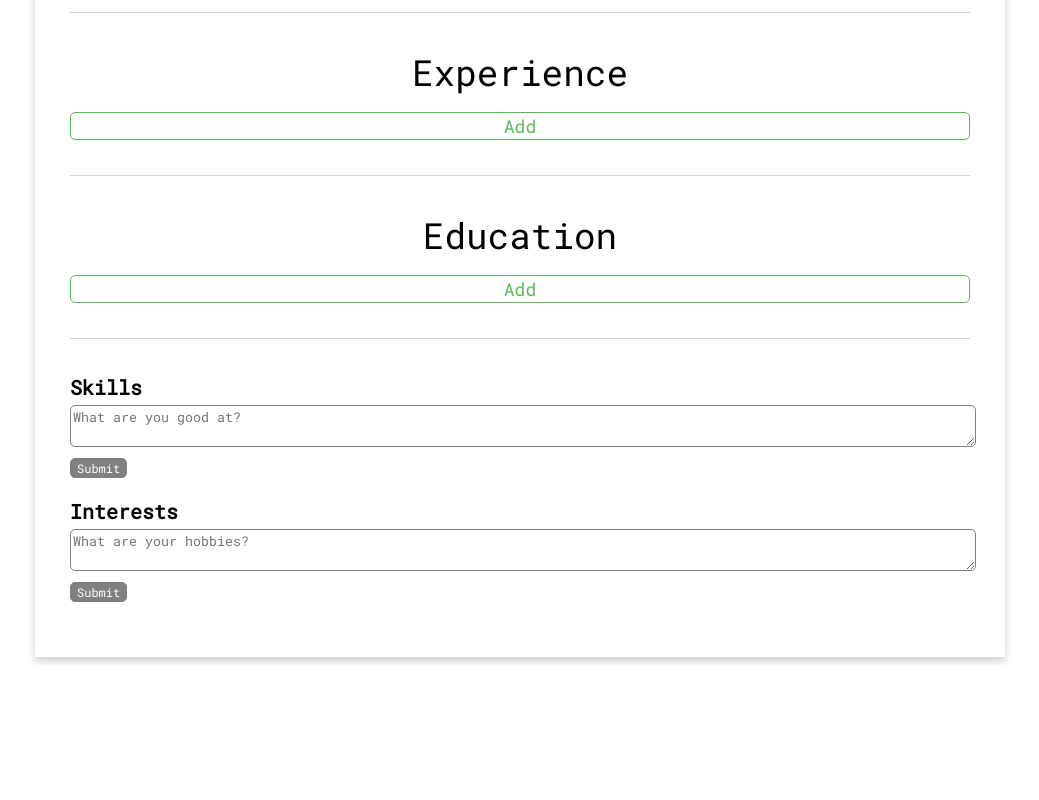
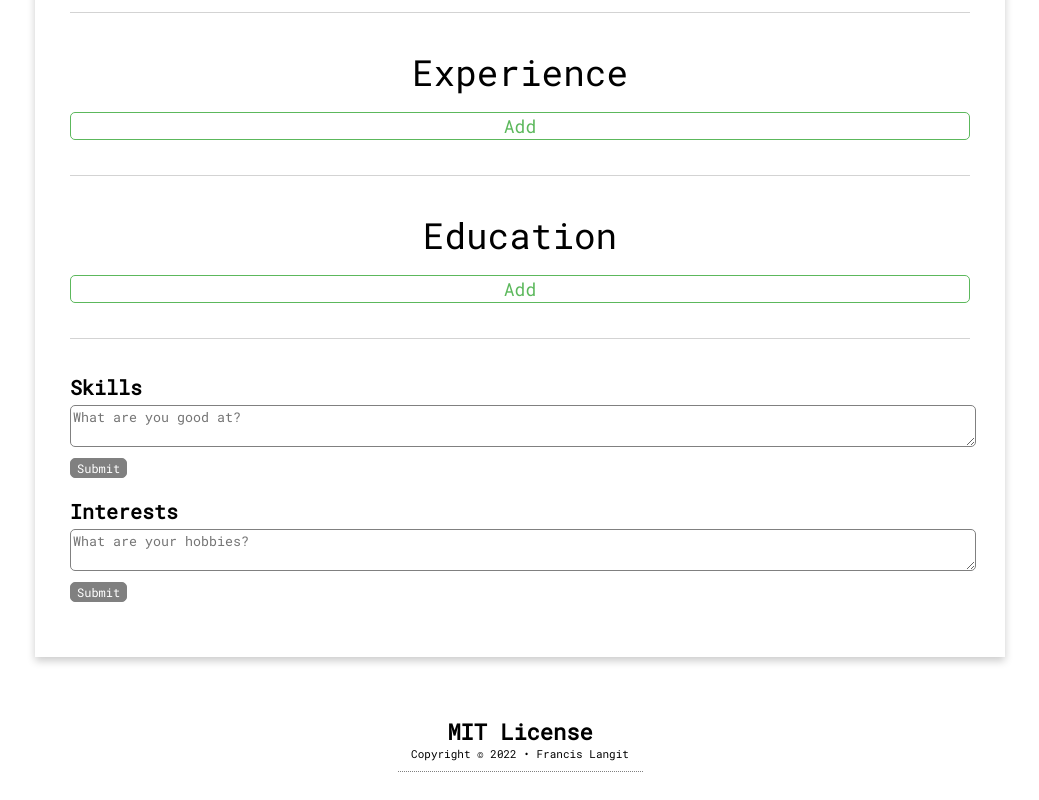
Before and after one commit to FrancisLangit/resumake, a React (Create React App) app: page / in a window 1280 px wide. Shown: the part 594-1394 px from the top of the page, without its empty margins (120-1159 px from the left). Before the commit the page ends 1259 px from the top, so only its background shows below. Built offline with nearby package versions, Linux system fonts and the light colour scheme; the HTML template or start-up script is replaced by a standard one.

Commit message:
Create and style footer component

```diff
--- a/src/App.js
+++ b/src/App.js
@@ -1,12 +1,14 @@
 import '@fontsource/roboto-mono';
 import { Header } from './components/Header/Header';
 import { Resume } from './components/Resume/Resume';
+import { Footer } from './components/Footer/Footer';
 
 const App = () => {
   return (
     <div style={{ fontFamily: 'Roboto Mono' }}>
       <Header />
       <Resume />
+      <Footer />
     </div>
   );
 };
--- /dev/null
+++ b/src/components/Footer/Footer.js
@@ -0,0 +1,12 @@
+import style from './Footer.module.scss';
+
+const Footer = () => {
+  return (
+    <div className={style.container}>
+      <div className={style.header}>MIT License</div>
+      <div className={style.subHeader}>Copyright © 2022 • Francis Langit</div>
+    </div>
+  );
+};
+
+export { Footer };
--- /dev/null
+++ b/src/components/Footer/Footer.module.scss
@@ -0,0 +1,17 @@
+.container {
+  border-bottom: 1px dotted grey;
+  display: block;
+  margin: 50px auto;
+  padding: 10px;
+  text-align: center;
+  width: 225px;
+}
+
+.header {
+  font-size: 22px;
+  font-weight: bolder;
+}
+
+.subHeader {
+  font-size: 11px;
+}
--- a/src/components/Header/Header.js
+++ b/src/components/Header/Header.js
@@ -4,7 +4,7 @@ const Header = () => {
   return (
     <div className={style.container}>
       <div className={style.header}>Resumake</div>
-      <div>The professional one-pager, simplified.</div>
+      <div>The corporate slave's one-pager, simplified.</div>
       <div className={style.links}>
         <a href="https://github.com/FrancisLangit/resumake">About</a> •{' '}
         <a href="https://github.com/FrancisLangit">Author</a> •{' '}
```
